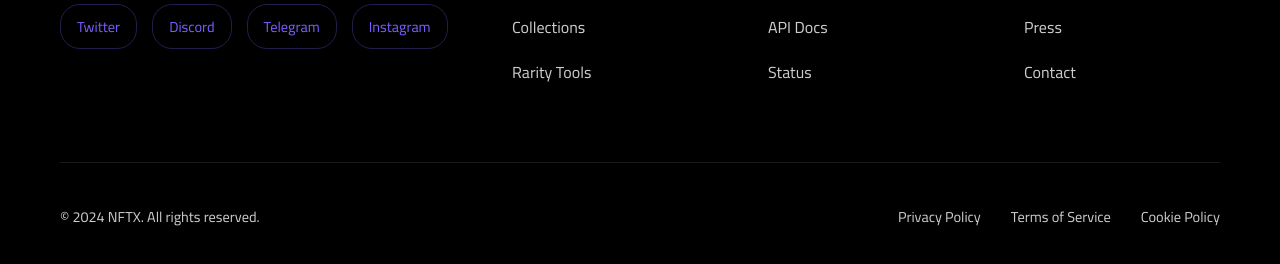
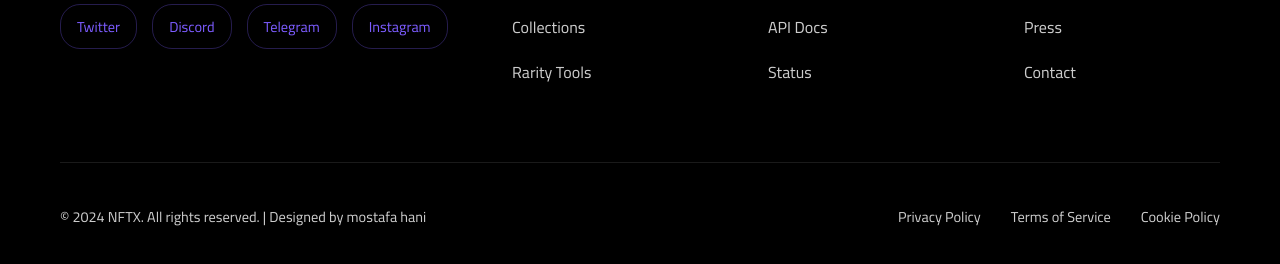
Before and after one commit to Mostafa-Hani19/NFTX, a plain HTML site: page index.html in a window 1280 px wide. Shown: the part 4578-4842 px from the top of the page. Drawn offline with Linux system fonts and the light colour scheme; animation ran at ten frames a second.

```diff
--- a/index.html
+++ b/index.html
@@ -317,7 +317,7 @@
             </div>
 
             <div class="footer-bottom">
-                <p class="footer-copyright">© 2024 NFTX. All rights reserved.</p>
+                <p class="footer-copyright">© 2024 NFTX. All rights reserved. | Designed by mostafa hani</p>
                 <div class="footer-legal">
                     <a href="#">Privacy Policy</a>
                     <a href="#">Terms of Service</a>
```
